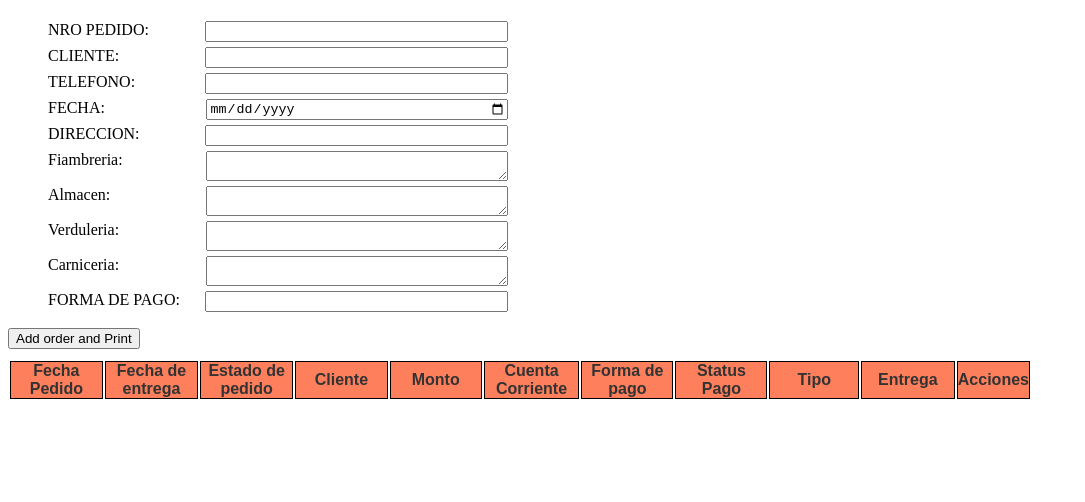
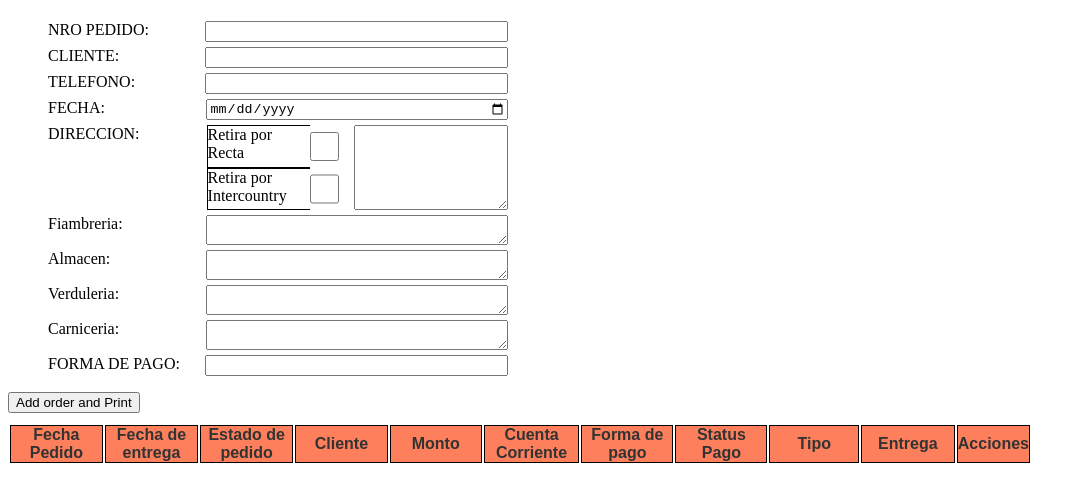
Before and after one commit to Traczuit/AlCampoPedidos, a plain HTML site: page index.html in a window 1280 px wide. Shown: the whole page, without its empty margins (0-1085 px from the left). Drawn offline with Linux system fonts and the light colour scheme.

Commit message:
updated direccion picker

```diff
--- a/index.html
+++ b/index.html
@@ -26,9 +26,36 @@
             <p>FECHA:</p>
             <input type="date" id="fecha" />
           </li>
-          <li class="item">
+          <li class="item direccion-item">
             <p>DIRECCION:</p>
-            <input type="textbox" id="direccion" />
+            <div id="direccion-div">
+              <div class="label-div">
+                <label for="checkbox1" class="label">Retira por Recta</label>
+                <label for="checkbox2" class="label"
+                  >Retira por Intercountry</label
+                >
+              </div>
+              <div class="checkbox-div">
+                <input
+                  type="checkbox"
+                  id="checkbox1"
+                  name="direccion"
+                  value="RETIRA POR RECTA"
+                  class="checkbox"
+                  onclick="uncheck(checkbox2)"
+
+                />
+                <input
+                  type="checkbox"
+                  id="checkbox2"
+                  name="direccion"
+                  value="RETIRA POR INTERCOUNTRY"
+                  class="checkbox"
+                  onclick="uncheck(checkbox1)"
+                />
+              </div>
+            </div>
+            <textarea type="textbox" id="direccion"></textarea>
           </li>
           <li class="item">
             <p>Fiambreria:</p>
@@ -82,6 +109,9 @@
 
     const formattedToday = `${dd}/${mm}/${yyyy}`;
 
+    const checkbox1 = document.getElementById("checkbox1");
+    const checkbox2 = document.getElementById("checkbox2");
+
     function textToArray(textareaId) {
       const textarea = document.getElementById(`${textareaId}`);
       const content = textarea.value;
@@ -102,24 +132,38 @@
       targetParent.appendChild(ul);
     }
 
+    function uncheck(theOther) {
+      theOther.checked = false;
+    }
+
     function createDiv() {
       const fiambreArray = textToArray("fiambreria");
       const verduArray = textToArray("verduleria");
       const carneArray = textToArray("carniceria");
       const almacArray = textToArray("almacen");
       const fecha = document.getElementById("fecha");
+      const direccion = document.getElementById("direccion");
+
+      let checkedAnswer = "";
+      function direccionChecker(option3) {
+        if (checkbox1.checked) {
+          answer = checkbox1.value;
+        } else if (checkbox2.checked) {
+          answer = checkbox2.value;
+        } else {
+          answer = option3.value;
+        }
+        return answer;
+      }
       const ddMmYyyyFormatter = (dateToRearray) => {
         const array = dateToRearray.value.split("-");
         const formatedDate = `${array[2]}/${array[1]}/${array[0]}`;
         return formatedDate;
       };
 
-
       const nro = document.getElementById("nro");
-      console.log(typeof(nro.value));
       const cliente = document.getElementById("cliente");
       const telefono = document.getElementById("telefono");
-      const direccion = document.getElementById("direccion");
       const formaDePago = document
         .getElementById("forma-de-pago")
         .value.toUpperCase();
@@ -130,7 +174,7 @@
         telefono: telefono.value,
         fechaPedido: formattedToday,
         fechaEntrega: ddMmYyyyFormatter(fecha),
-        direccion: direccion.value,
+        direccion: direccionChecker(direccion),
         fiambreria: fiambreArray,
         almacen: almacArray,
         verduleria: verduArray,
@@ -178,13 +222,13 @@
       cliente.value = "";
       telefono.value = "";
       direccion.value = "";
-      document.getElementById('fiambreria').value = '';
-      document.getElementById('almacen').value = '';
-      document.getElementById('verduleria').value = '';
-      document.getElementById('carniceria').value = '';
-      if(typeof(nro.value) == 'string'){
+      document.getElementById("fiambreria").value = "";
+      document.getElementById("almacen").value = "";
+      document.getElementById("verduleria").value = "";
+      document.getElementById("carniceria").value = "";
+      if (typeof nro.value == "string") {
         updatedValue = parseInt(nro.value, 10);
-        updatedValue +=1;
+        updatedValue += 1;
         updatedValue.toString();
         nro.value = updatedValue;
       }
--- a/style.css
+++ b/style.css
@@ -7,6 +7,40 @@
   align-items: space-between;
 }
 
+.direccion-item {
+  max-height: fit-content;
+}
+#direccion-div {
+  height: 85px;
+  width: 50%;
+  margin-left: 57px;
+  display: flex;
+}
+.label-div {
+  display: flex;
+  width: 70%;
+  flex-direction: column;
+}
+.label {
+  height: 50%;
+  border: 1px solid #000;
+  border-right: 0;
+}
+.checkbox-div {
+  width: 20%;
+  display: flex;
+  flex-direction: column;
+}
+.checkbox {
+  width: auto !important;
+  height: 50%;
+  border: 1px solid #000;
+  margin: 0 !important;
+}
+#direccion{
+  width: 50%;
+  margin: 0;
+}
 .item p {
   width: 140px;
   margin: 0 10px 0 0;
```
